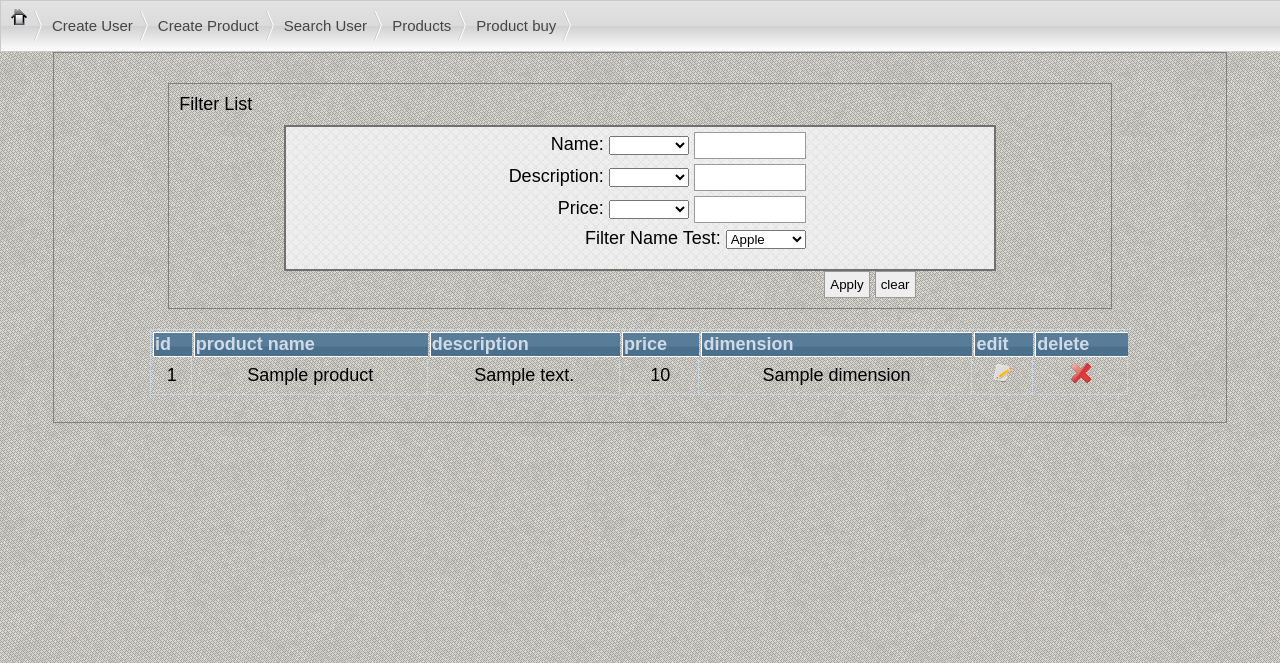
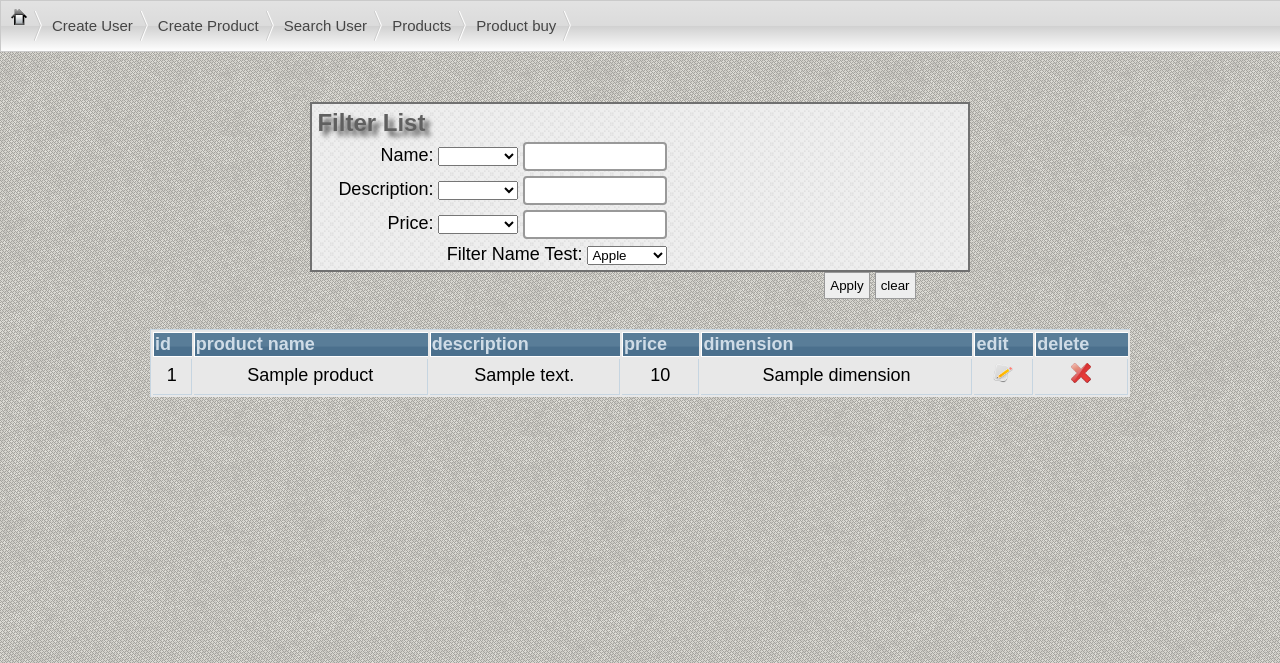
Before and after one commit to NTsvyatkov/itacademy, a Flask app: page /productgrid in a window 1280 px wide. Shown: the top 663 px of the page. Run offline with Flask 2, Linux system fonts and the light colour scheme; tables that the repository leaves empty hold one stand-in row (values such as "Sample post"); parts of the project's set-up code (start-up, migrations or seed data) failed here and were passed over; some libraries are stand-ins or nearby versions.

Commit message:
Update some styles

```diff
--- a/store/static/styles/style.css
+++ b/store/static/styles/style.css
@@ -44,7 +44,7 @@ filter: progid:DXImageTransform.Microsoft.gradient( startColorstr='#e2e2e2', end
   }
 #menu a:hover{
 color: gray;
-weight:bold;
+font-weight:bold;
 text-shadow: 5px 5px 5px #484848;
   }
 
@@ -53,18 +53,26 @@ text-shadow: 5px 5px 5px #484848;
  border:0px solid grey;
 }
 
+.ProductTitle{
+ font-weight:bold;
+ font-size:24px;
+ color:#606060;
+ text-shadow: 5px 5px 5px #484848;
+ width:100%;
+}
+
 #products_block{
  width:90%;
  margin:0px auto;
  padding:10px;
- border:1px solid grey;
+ border:0px solid grey;
  }
 
 #products_filter{
  width:80%;
  margin:20px auto;
  padding:10px;
- border:1px solid grey;
+ border:0px solid grey;
  }
 
 .grid img {
@@ -101,7 +109,7 @@ form{
  }
 
 label                      { cursor:pointer;display:block; }
-input[type="text"]         { width:100px;border:1px solid #999;padding:5px;-moz-border-radius:4px; }
+input[type="text"]         { width:130px;border:2px solid #999;padding:5px;border-radius:4px; }
 input[type="text"]:focus   { border-color:#777; }
 input[name="zip"]          { width:150px; }
 
@@ -124,15 +132,35 @@ input[type="button"]:focus { border-color:#333;background:#ddd; }
 input[type="button"]:active{ margin-top:1px; }
 
 
+.grid {
+ width:980px;
+ border-left:1px solid #c6d5e1;
+ border-top:1px solid #c6d5e1;
+ border-bottom:none;
+ margin:0 auto 15px;
+ background:#E8E8E8;
+ }
 
+.grid th {
+ background:url(../images/header-bg.gif);
+ text-align:left;
+ color:#cfdce7;
+ border:1px solid #fff;
+ border-right:none;
+  }
 
+.grid th h3 {
+ font-size:14px;
+ padding:6px 8px 8px;
+ }
 
+.grid td {
+ padding:4px 6px 6px;
+ border-bottom:1px solid #c6d5e1;
+ border-right:1px solid #c6d5e1;
+ text-align:center;
+ }
 
-
-.grid {width:980px; border-left:1px solid #c6d5e1; border-top:1px solid #c6d5e1; border-bottom:none; margin:0 auto 15px}
-.grid th {background:url(../images/header-bg.gif); text-align:left; color:#cfdce7; border:1px solid #fff; border-right:none}
-.grid th h3 {font-size:14px; padding:6px 8px 8px}
-.grid td {padding:4px 6px 6px; border-bottom:1px solid #c6d5e1; border-right:1px solid #c6d5e1; text-align:center;}
 .grid .head h3 {background:url(../images/sort.gif) 7px center no-repeat; cursor:pointer; padding-left:18px}
 .grid .desc, .sortable .asc {background:url(../images/header-selected-bg.gif)}
 .grid .desc h3 {background:url(../images/desc.gif) 7px center no-repeat; cursor:pointer; padding-left:18px}
@@ -142,6 +170,7 @@ input[type="button"]:active{ margin-top:1px; }
 .grid .oddrow td {background:#ecf2f6}
 .grid td.evenselected {background:#ecf2f6}
 .grid td.oddselected {background:#dce6ee}
+
 
 #controls {width:980px; margin:0 auto; height:20px}
 #perpage {float:left; width:200px}
--- a/store/templates/product_grid.html
+++ b/store/templates/product_grid.html
@@ -23,6 +23,7 @@
               tr[i].appendChild(document.createElement('TD'));
              }
         }
+      $( "tr:even" ).css( "background-color", "#c0c0c0" );
     }
 
     creat_grid(count_tr);
@@ -156,10 +157,11 @@
 
   <div id="products_block">
       <div id="products_filter">
-          <span>Filter List</span>
+
         <div class="product_filter_in">
-         <form class='form' style="width:40%; margin:0 auto;">
 
+         <form class='form' style="width:70%; margin:0 auto; padding: 5px; ">
+            <div class="ProductTitle">Filter List</div>
              <div class="field">
                   <lable>Name: </lable>
                   <select id="name_options">
```
